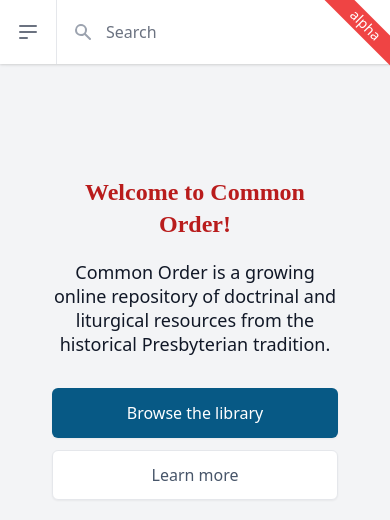
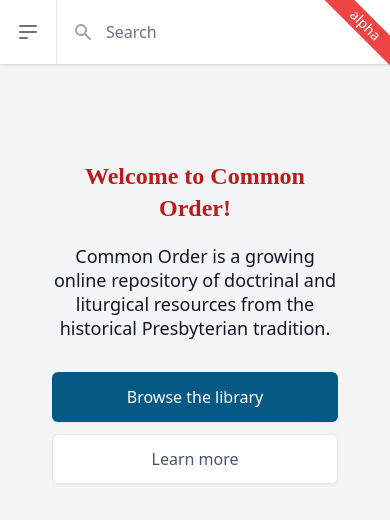
Before and after one commit to andrewhwaller/common-order, a Vue app: page / in a window 390 px wide. Shown: the top 520 px of the page. Built offline with nearby package versions, Linux system fonts and the light colour scheme; no server answers; a web font is replaced by a local one; what @tailwindcss/typography would draw is missing.

Commit message:
Update top padding

```diff
--- a/src/App.vue
+++ b/src/App.vue
@@ -6,7 +6,7 @@
       <TheDesktopSidebar />
       <div class="flex flex-col w-0 flex-1 h-full overflow-hidden">
         <TheNavbar />
-        <main class="flex-1 relative overflow-y-auto focus:outline-none sm:pt-16 sm:pb-16 pb-32 pt-12">
+        <main class="flex-1 relative overflow-y-auto focus:outline-none sm:pt-16 sm:pb-16 pb-32 pt-8">
             <div class="max-w-7xl mx-auto px-4 sm:px-6 lg:px-8">
               <div class="max-w-3xl mx-auto px-5 sm:px-0">
                 <router-view />
```
